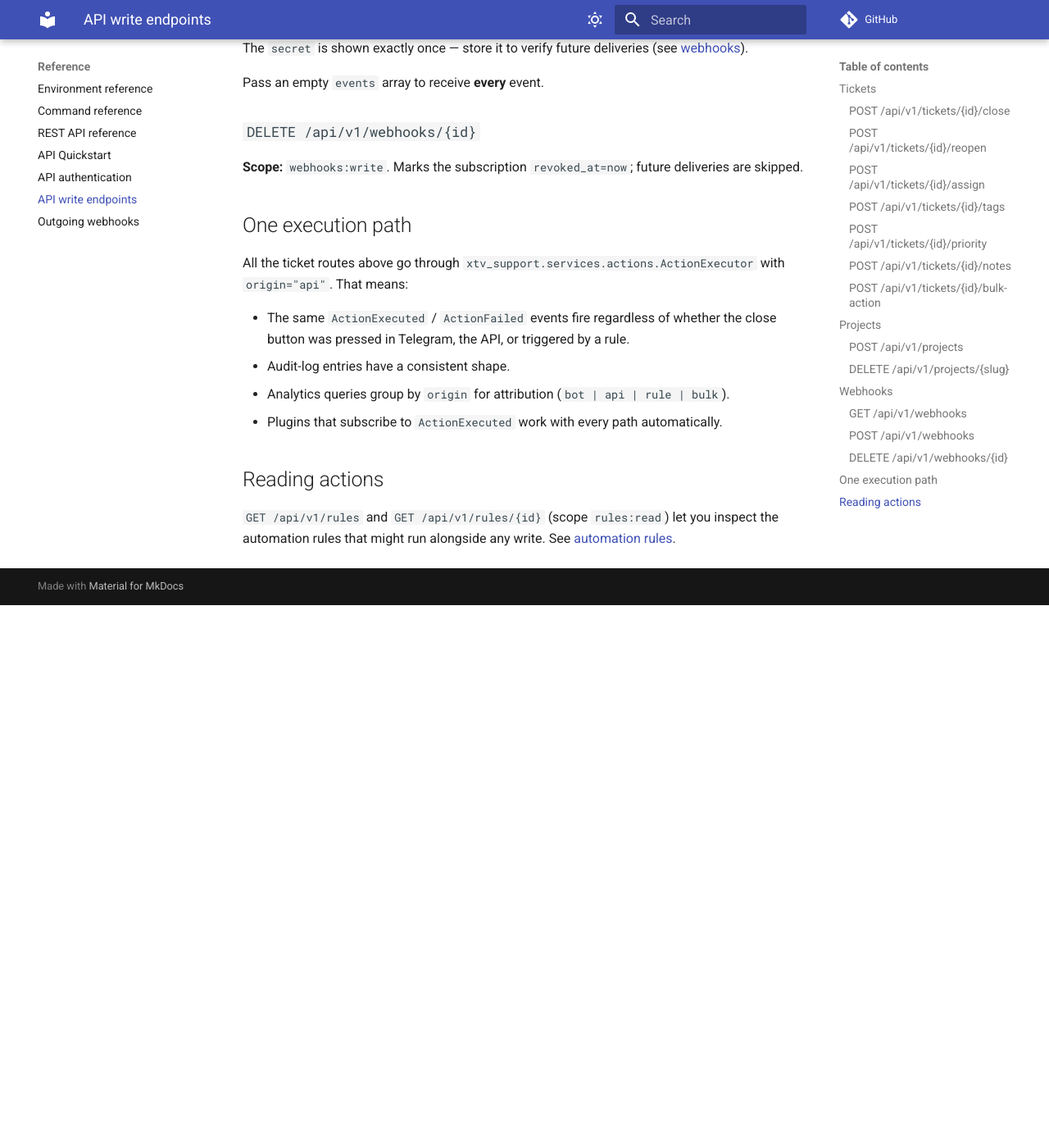
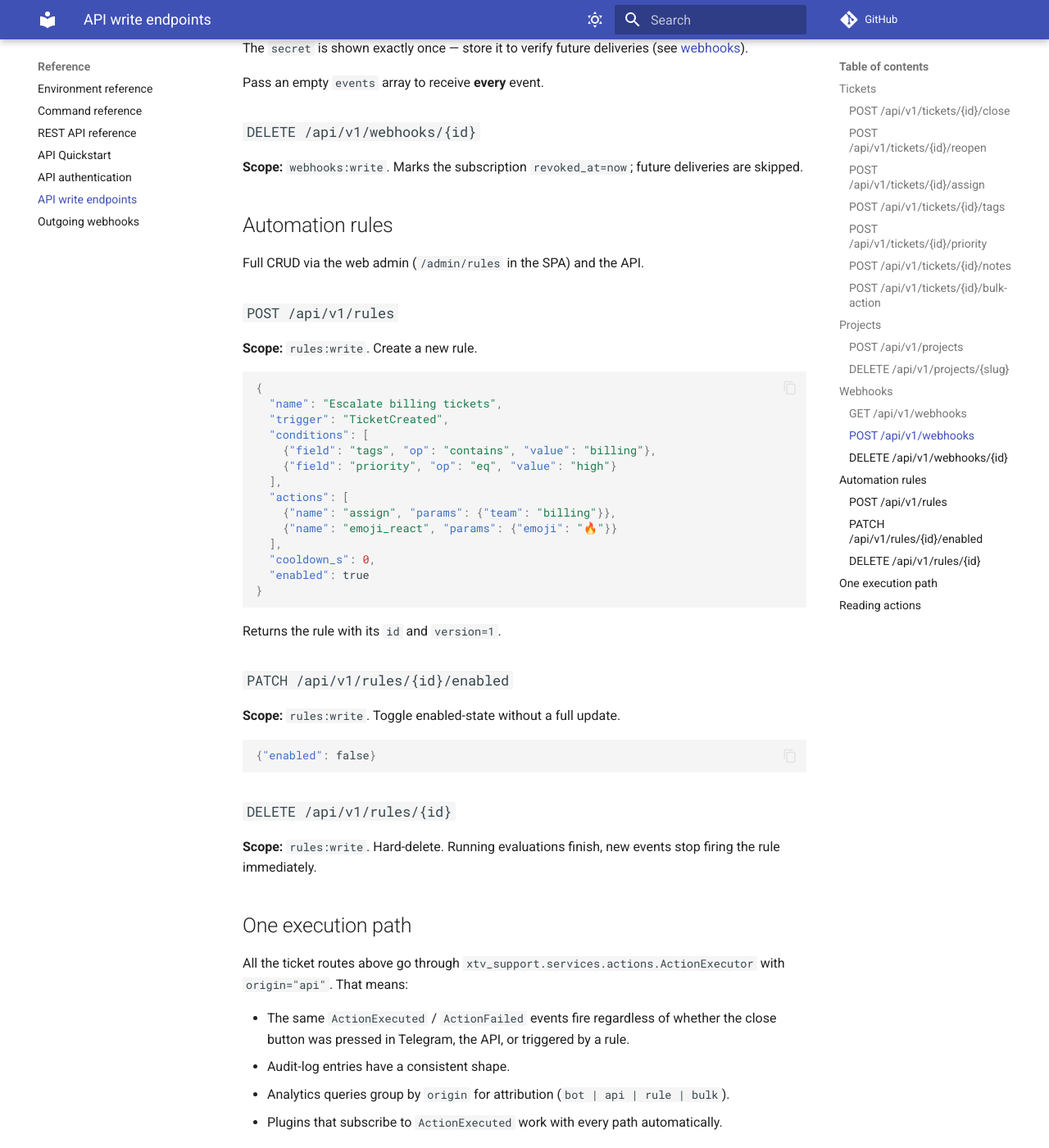
Before and after one commit to davdxpx/XTV-SupportBot, an MkDocs documentation site: the page built from docs/reference/api-write.md, in a window 1280 px wide and 1400 px high, scrolled down 3234 px. Shown: the whole window at 82% size. Built offline with MkDocs 1.6.1 and Material for MkDocs 9.7.7, drawn with Linux system fonts in a browser that asks for light colours; comment, search, counter and statistics services are not loaded; before the commit the page ends 3972 px from its top, so only the background shows below that.

Commit message:
docs: document rules:write scope + web rule builder, finalise CLAUDE.md
- api-auth.md: rules:write scope row
- api-write.md: new 'Automation rules' section with POST / PATCH
  /enabled / DELETE examples
- env.md: scopes list in the REST-API section
- automation-rules.md: Web admin as primary UI, full API table
- web-app.md: /admin/rules described as full builder, not read-only
- CLAUDE.md: complete working rules — language/tone, PR workflow,
  commit conventions, code style, design system, docs policy,
  web/API architecture, FastAPI gotchas, Railway deploy, testing,
  work cadence

Developed by @davdxpx

````diff
--- a/docs/features/automation-rules.md
+++ b/docs/features/automation-rules.md
@@ -134,7 +134,14 @@ Every rule save bumps `version`; the previous payload is pushed to
 `history` on the document so ops can audit "who changed this, when,
 why" after the fact.
 
-## Admin commands reference
+## Web admin (primary UI)
+
+The **/admin/rules** page in the SPA has a full builder modal:
+name, trigger dropdown, add/remove conditions (field + op + value),
+add/remove actions (name + JSON params), cooldown seconds, enabled
+toggle. Each rule card has Enable / Disable / Delete buttons.
+
+## Admin commands reference (Telegram bot)
 
 | Command | Purpose |
 |---|---|
@@ -145,13 +152,18 @@ why" after the fact.
 | `/rule_delete <id>` | Delete |
 | `/rule_test <rule_id> <ticket_id>` | Dry-run |
 
-A graphical rule builder panel ships in a follow-up; the commands
-above cover every mutation the panel will wrap.
+## API
 
-## API read
+| Method | Path | Scope |
+|---|---|---|
+| `GET` | `/api/v1/rules` | `rules:read` |
+| `GET` | `/api/v1/rules/{id}` | `rules:read` |
+| `POST` | `/api/v1/rules` | `rules:write` |
+| `PATCH` | `/api/v1/rules/{id}/enabled` | `rules:write` |
+| `DELETE` | `/api/v1/rules/{id}` | `rules:write` |
 
-`GET /api/v1/rules` and `GET /api/v1/rules/{id}` (scope `rules:read`)
-return rule definitions for dashboards and external tooling.
+See [API write reference](../reference/api-write.md#automation-rules)
+for request/response schemas.
 
 ## Design notes
 
--- a/docs/reference/api-write.md
+++ b/docs/reference/api-write.md
@@ -171,6 +171,46 @@ Pass an empty `events` array to receive **every** event.
 **Scope:** `webhooks:write`. Marks the subscription `revoked_at=now`;
 future deliveries are skipped.
 
+## Automation rules
+
+Full CRUD via the web admin (`/admin/rules` in the SPA) and the API.
+
+### `POST /api/v1/rules`
+
+**Scope:** `rules:write`. Create a new rule.
+
+```json
+{
+  "name": "Escalate billing tickets",
+  "trigger": "TicketCreated",
+  "conditions": [
+    {"field": "tags", "op": "contains", "value": "billing"},
+    {"field": "priority", "op": "eq", "value": "high"}
+  ],
+  "actions": [
+    {"name": "assign", "params": {"team": "billing"}},
+    {"name": "emoji_react", "params": {"emoji": "🔥"}}
+  ],
+  "cooldown_s": 0,
+  "enabled": true
+}
+```
+
+Returns the rule with its `id` and `version=1`.
+
+### `PATCH /api/v1/rules/{id}/enabled`
+
+**Scope:** `rules:write`. Toggle enabled-state without a full update.
+
+```json
+{"enabled": false}
+```
+
+### `DELETE /api/v1/rules/{id}`
+
+**Scope:** `rules:write`. Hard-delete. Running evaluations finish, new
+events stop firing the rule immediately.
+
 ## One execution path
 
 All the ticket routes above go through
````
Also changed, not shown: CLAUDE.md (added, +139 -0 lines), docs/features/web-app.md (+1 -1 lines), docs/reference/api-auth.md (+1 -0 lines), docs/reference/env.md (+4 -0 lines).
